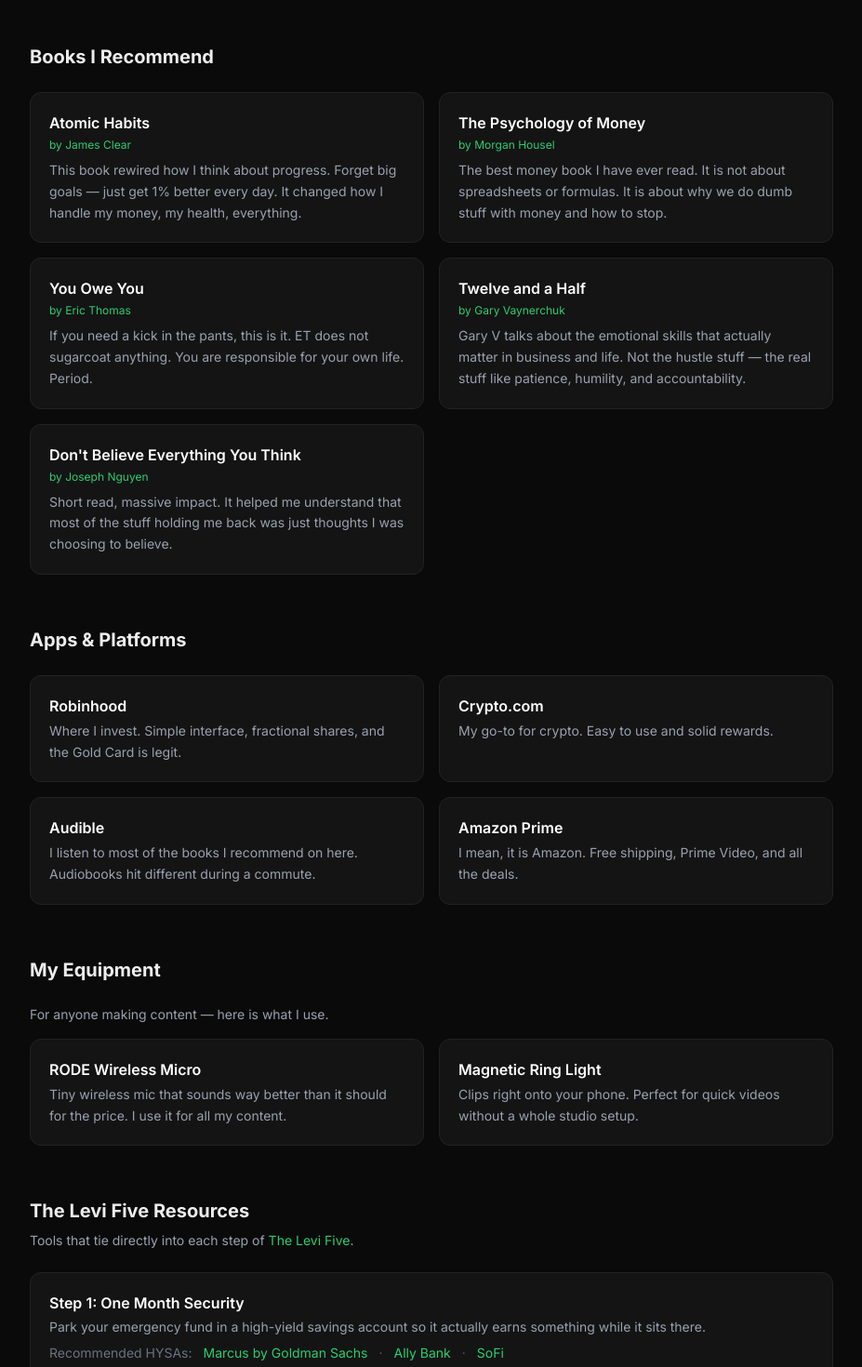
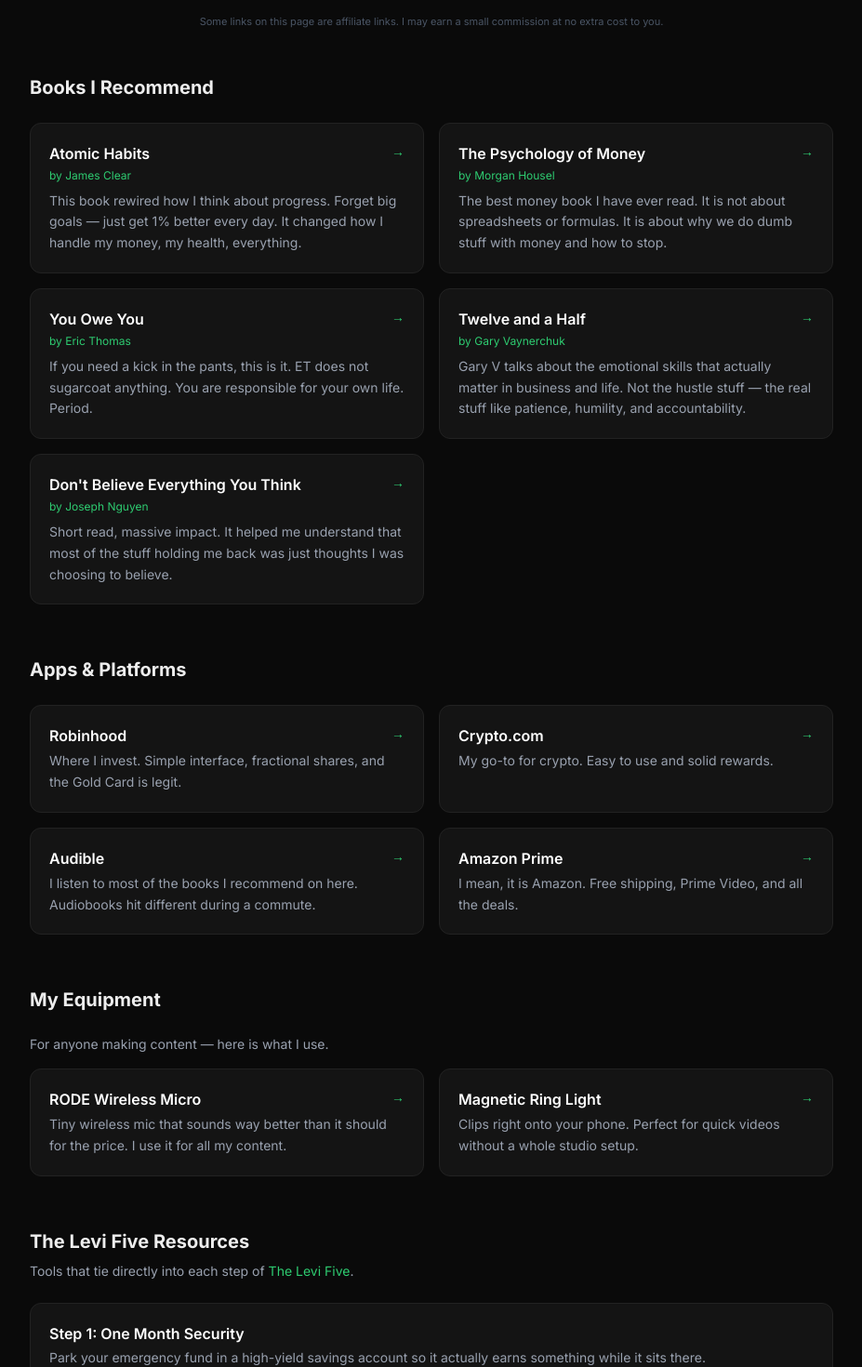
Before and after one commit to levithefinanceguy/levithefinanceguy, a Next.js app: page /resources in a window 1280 px wide. Shown: the part 340-1810 px from the top of the page at 93% size, without its empty margins (176-1103 px from the left). Built offline with nearby package versions, Linux system fonts and the light colour scheme.

Commit message:
Add arrows to all resource link cards, affiliate disclosure at top, remove Ally
- Small arrows on every tappable card (books, apps, equipment)
- Affiliate disclosure under page description
- Removed Ally Bank from HYSA recommendations, kept Marcus and SoFi

```diff
--- a/app/resources/page.tsx
+++ b/app/resources/page.tsx
@@ -86,8 +86,11 @@
       <h1 className="text-3xl md:text-4xl font-extrabold text-center mb-4">
         My <span className="text-accent-green">Resources</span>
       </h1>
-      <p className="text-gray-400 text-center max-w-2xl mx-auto mb-12">
+      <p className="text-gray-400 text-center max-w-2xl mx-auto mb-4">
         Books, apps, and tools I actually use. No fluff, no filler — just the stuff that has helped me along the way.
+      </p>
+      <p className="text-[11px] text-gray-600 text-center mb-12">
+        Some links on this page are affiliate links. I may earn a small commission at no extra cost to you.
       </p>
 
       {/* Books */}
@@ -102,7 +105,10 @@
               rel="noopener noreferrer"
               className="block p-5 rounded-xl border border-card-border bg-card-bg hover:border-accent-green/50 transition-all"
             >
-              <h3 className="font-semibold text-white mb-1">{book.title}</h3>
+              <div className="flex justify-between items-start">
+                <h3 className="font-semibold text-white mb-1">{book.title}</h3>
+                <span className="text-accent-green text-sm ml-2">→</span>
+              </div>
               <p className="text-xs text-accent-green mb-2">by {book.author}</p>
               <p className="text-sm text-gray-400 leading-relaxed">{book.take}</p>
             </a>
@@ -122,7 +128,7 @@
               rel="noopener noreferrer"
               className="block p-5 rounded-xl border border-card-border bg-card-bg hover:border-accent-green/50 transition-all"
             >
-              <h3 className="font-semibold text-white mb-1">{app.name}</h3>
+              <div className="flex justify-between items-start"><h3 className="font-semibold text-white mb-1">{app.name}</h3><span className="text-accent-green text-sm ml-2">→</span></div>
               <p className="text-sm text-gray-400 leading-relaxed">{app.description}</p>
             </a>
           ))}
@@ -142,7 +148,7 @@
               rel="noopener noreferrer"
               className="block p-5 rounded-xl border border-card-border bg-card-bg hover:border-accent-green/50 transition-all"
             >
-              <h3 className="font-semibold text-white mb-1">{item.name}</h3>
+              <div className="flex justify-between items-start"><h3 className="font-semibold text-white mb-1">{item.name}</h3><span className="text-accent-green text-sm ml-2">→</span></div>
               <p className="text-sm text-gray-400 leading-relaxed">{item.description}</p>
             </a>
           ))}
@@ -160,8 +166,6 @@
             <div className="flex flex-wrap gap-3 text-sm">
               <span className="text-gray-500">Recommended HYSAs:</span>
               <span className="text-accent-green">Marcus by Goldman Sachs</span>
-              <span className="text-gray-600">·</span>
-              <span className="text-accent-green">Ally Bank</span>
               <span className="text-gray-600">·</span>
               <span className="text-accent-green">SoFi</span>
             </div>
```
